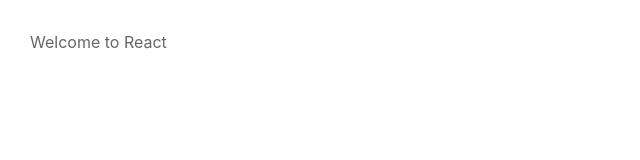
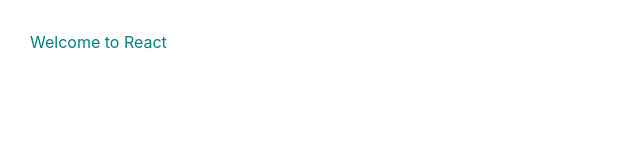
Before and after one commit to bmcleod/cra-sandbox, a React (Create React App) app: page / in a window 1280 px wide. Shown: the top 160 px of the page, without its empty margins (0-640 px from the left). Built offline with nearby package versions, Linux system fonts and the light colour scheme.

Commit message:
feat: Setup webpack to use the UIKit js files. Additional components themed.

```diff
--- a/src/styles/app.scss
+++ b/src/styles/app.scss
@@ -1,5 +1,19 @@
+// Ref: https://github.com/uikit/uikit/tree/develop/src/scss/components
 // 1. Your custom variables and variable overwrites.
 $global-link-color: #DA7D02;
+$global-color: teal;
+$global-muted-color: salmon;
+
+// Modal
+$modal-background: rgba(172, 47, 47, 0.6);
+$modal-padding-horizontal: 15px;
+$modal-padding-vertical-s: 50px;
+$modal-dialog-width: 600px;
+$modal-close-padding: 5px;
+
+// Pagination
+$pagination-margin-horizontal: 15px;
+$pagination-item-color:pink;
 
 // 2. Import default variables and available mixins.
 @import "uikit/src/scss/variables-theme.scss";
@@ -9,7 +23,7 @@
 @mixin hook-card() { color: #000; }
 
 @mixin hook-button-default() {
-    color: pink;
+    color: green;
 }
 
 // 4. Import UIkit.
```
Also changed, not shown: src/stories/index.js (+101 -1 lines).
